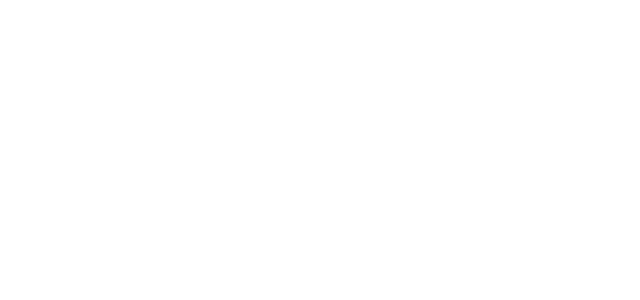
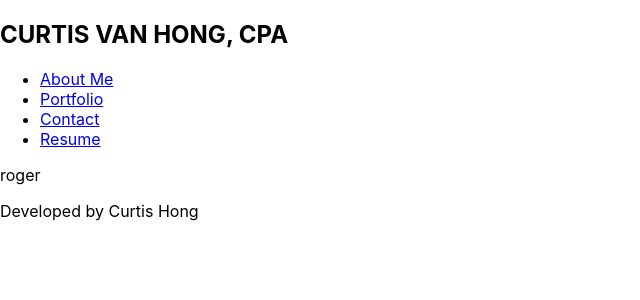
Before and after one commit to NonchalantGarage/stay-reactive-portfolio, a React (Create React App) app: page / in a window 1280 px wide. Shown: the top 300 px of the page, without its empty margins (0-640 px from the left). Built offline with nearby package versions, Linux system fonts and the light colour scheme.

Commit message:
added deploment via gh-pages

```diff
--- a/src/App.js
+++ b/src/App.js
@@ -7,11 +7,13 @@
 
 
 function App() {
+
+
   return (
     <div className="">
         <Nav></Nav>
         <Header></Header>
-        <Project></Project>
+        <Project title='roger'></Project>
         <Footer></Footer>
 
     </div>
--- a/src/components/Footer/index.js
+++ b/src/components/Footer/index.js
@@ -1,12 +1,7 @@
-import React from 'react'
+import React from "react";
 
-function Footer () {
-    return(
-        <div>
-
-        </div>
-    )
-
+function Footer() {
+  return <div>Developed by Curtis Hong</div>;
 }
 
-export default Footer
+export default Footer;
--- a/src/components/Header/index.js
+++ b/src/components/Header/index.js
@@ -1,4 +1,5 @@
 import React from 'react'
+
 
 function Header () {
     return(
--- a/src/components/Navigation/index.js
+++ b/src/components/Navigation/index.js
@@ -3,7 +3,15 @@
 function Nav () {
     return(
         <div>
-
+            <nav>
+            <h1>CURTIS VAN HONG, CPA</h1>
+            <ul>
+                <li> <a href="#about-me"> About Me</a></li>
+                <li> <a href="#portfolio">Portfolio </a> </li>
+                <li> <a href="#contact-me">Contact</a> </li>
+                <li> <a href="#resume">Resume</a> </li>
+            </ul>
+        </nav>
         </div>
     )
 
--- a/src/components/Project/index.js
+++ b/src/components/Project/index.js
@@ -1,9 +1,10 @@
 import React from 'react'
 
-function Project () {
+function Project (props) {
     return(
         <div>
-
+              <p>{props.title}</p>
+                {/* <a class ="image-hover" href="https://nonchalantgarage.github.io/run-buddy/ " target="_blank"> <img src="./assets/images/Run Buddy.png" alt="Run Buddy Screnshot"> </a> */}
         </div>
     )
 
```
Also changed, not shown: package.json (+8 -1 lines), 1 other file (tests, documents, lock files or other folders).
